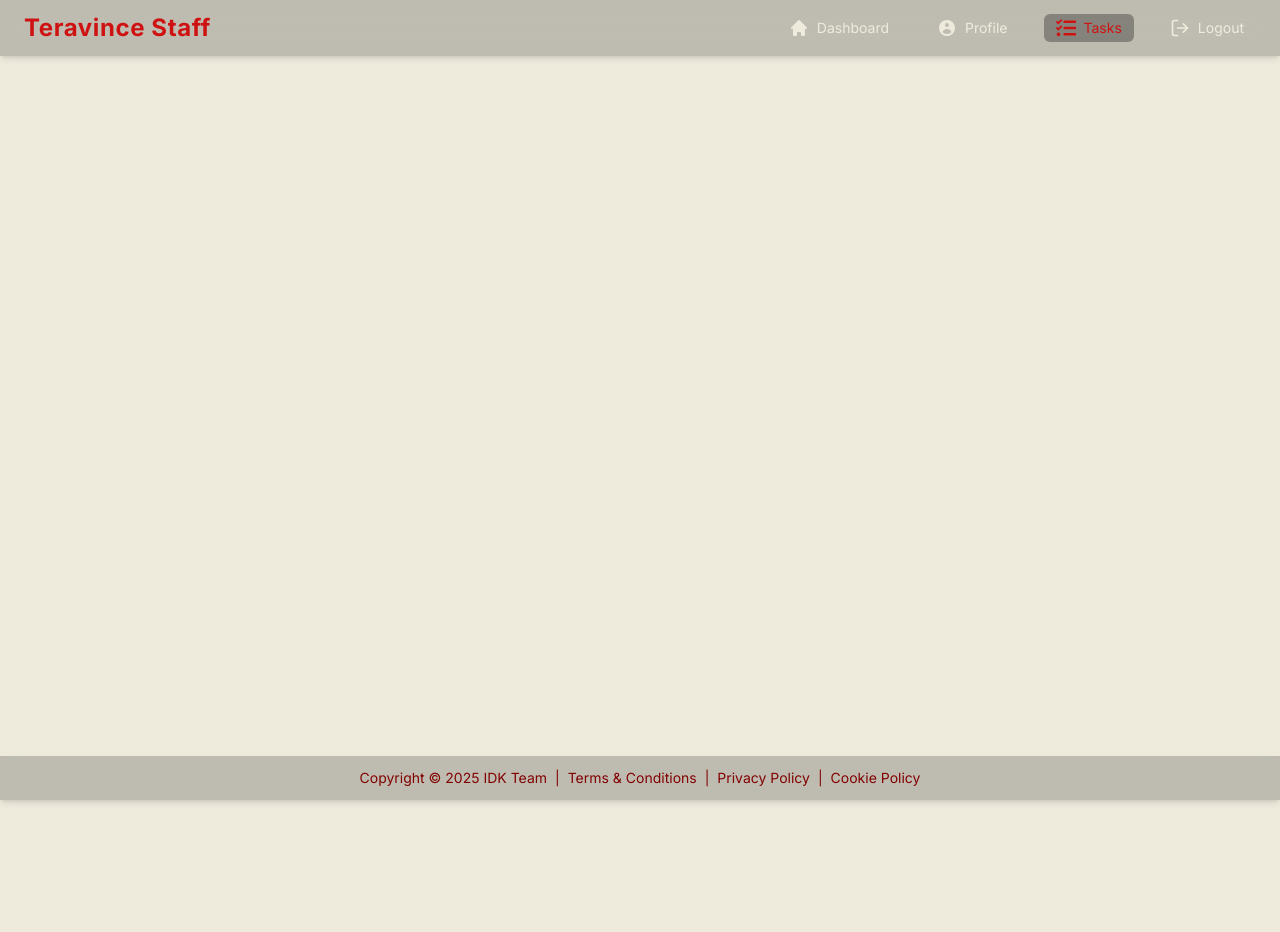
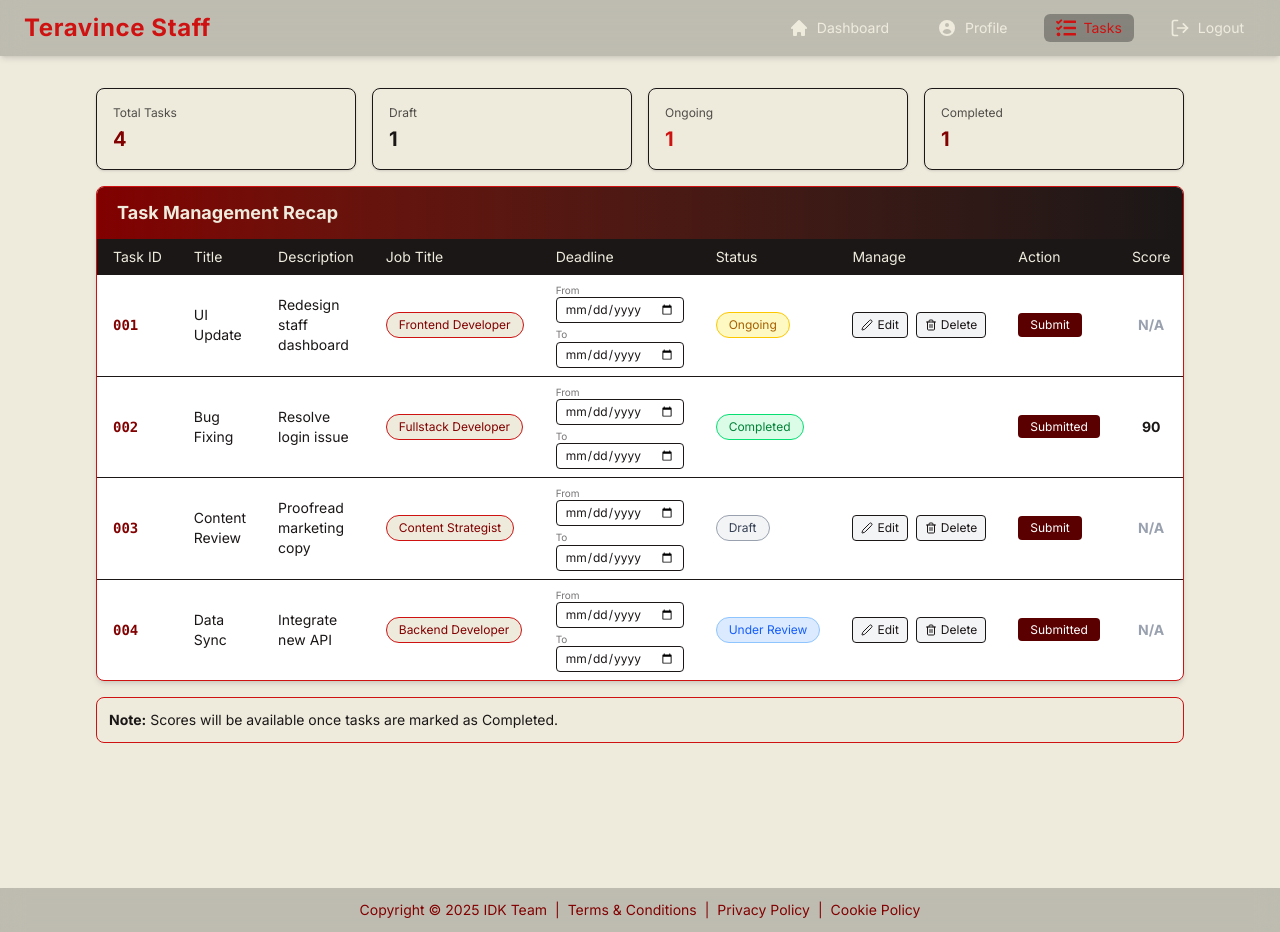
Before and after one commit to MBrillian354/teravince, a React (Vite) app in the folder frontend/: page /staff-tasks in a window 1280 px wide. Before the commit the page ends 800 px from the top, so only its background shows below. Built offline with nearby package versions, Linux system fonts and the light colour scheme.

Commit message:
Task Feature

```diff
--- a/frontend/package.json
+++ b/frontend/package.json
@@ -14,6 +14,7 @@
     "@reduxjs/toolkit": "^2.8.2",
     "@tailwindcss/vite": "^4.1.11",
     "chart.js": "^4.5.0",
+    "lucide-react": "^0.536.0",
     "prop-types": "^15.8.1",
     "react": "^19.1.0",
     "react-chartjs-2": "^5.3.0",
--- a/frontend/src/App.jsx
+++ b/frontend/src/App.jsx
@@ -25,6 +25,7 @@ import StaffReport from './pages/StaffReport.jsx';
 
 import StaffDashboard from './pages/StaffDashboard';
 import MyProfileStaff from './pages/StaffMyProfile.jsx';
+import StaffTasks from './pages/StaffTasks.jsx';
 
 import PrivacyPolicy from './pages/PrivacyPolicy.jsx';
 import TermsAndConditions from './pages/TermsAndConditions.jsx';
@@ -75,6 +76,7 @@ function AppContent() {
           {/* Staff */}
           <Route path="/staff-dashboard" element={<StaffDashboard />} />
           <Route path="/staff-profile" element={<MyProfileStaff />} />
+          <Route path="/staff-tasks" element={<StaffTasks />} />
 
           {/* Legal */}
           <Route path="/privacy" element={<PrivacyPolicy />} />
--- a/frontend/src/components/Navbar.jsx
+++ b/frontend/src/components/Navbar.jsx
@@ -30,7 +30,7 @@ export default function Navbar() {
         staff: [
             { path: "/staff-dashboard", label: "(Staff) Dashboard" },
             { path: "/staff-tasks", label: "(Staff) Tasks" },
-            { path: "/staff-analytics", label: "(Staff) Analytics" },
+            // { path: "/staff-analytics", label: "(Staff) Analytics" },
             { path: "/staff-profile", label: "(Staff) Profile" }
         ]
     };
--- a/frontend/src/pages/Signin.jsx
+++ b/frontend/src/pages/Signin.jsx
@@ -7,12 +7,13 @@ function Signin() {
   const [error, setError] = useState('');
   const navigate = useNavigate();
 
-  // Dummy staff data
+  // Dummy staff data with split name fields
   const staffData = {
     staff: [
       {
         id: 1,
-        name: "John Doe",
+        firstName: "John",
+        lastName: "Doe",
         email: "john.doe@teravince.com",
         password: "password123!",
         role: "Admin",
@@ -64,7 +65,7 @@ function Signin() {
       );
 
       if (user) {
-        alert(`Login successful! Welcome, ${user.name}`);
+        alert(`Login successful! Welcome, ${user.firstName} ${user.lastName}`);
         navigate('/admin-dashboard');
       } else {
         setError('Invalid email or password.');
--- a/frontend/src/pages/StaffDashboard.jsx
+++ b/frontend/src/pages/StaffDashboard.jsx
@@ -5,7 +5,7 @@ import HistoryList from '../components/HistoryList';
 
 const StaffDashboard = () => {
   // Mock staff data from sign-up
-  const staff = { firstame: "John", lastName: "Yasuarini" };
+  const staff = { firstName: "John", lastName: "Yasuarini" };
 
   // Mock dashboard data
   const mockupData = [
--- /dev/null
+++ b/frontend/src/pages/StaffTasks.jsx
@@ -0,0 +1,215 @@
+import React, { useState } from "react";
+import { Edit2, Trash2 } from "lucide-react";
+
+const mockTasks = [
+  {
+    taskId: "001",
+    taskTitle: "UI Update",
+    taskDescription: "Redesign staff dashboard",
+    jobTitle: "Frontend Developer",
+    deadline: "2025-08-10",
+    status: "Ongoing",
+    submitted: false,
+    score: "N/A",
+  },
+  {
+    taskId: "002",
+    taskTitle: "Bug Fixing",
+    taskDescription: "Resolve login issue",
+    jobTitle: "Fullstack Developer",
+    deadline: "2025-08-12",
+    status: "Completed",
+    submitted: true,
+    score: "90",
+  },
+  {
+    taskId: "003",
+    taskTitle: "Content Review",
+    taskDescription: "Proofread marketing copy",
+    jobTitle: "Content Strategist",
+    deadline: "2025-08-15",
+    status: "Draft",
+    submitted: false,
+    score: "N/A",
+  },
+  {
+    taskId: "004",
+    taskTitle: "Data Sync",
+    taskDescription: "Integrate new API",
+    jobTitle: "Backend Developer",
+    deadline: "2025-08-20",
+    status: "Under Review",
+    submitted: true,
+    score: "N/A",
+  },
+];
+
+export default function StaffTask() {
+  const [dateRanges, setDateRanges] = useState(
+    mockTasks.reduce((acc, task) => {
+      acc[task.taskId] = { from: "", to: "" };
+      return acc;
+    }, {})
+  );
+
+  const handleChange = (taskId, field, value) => {
+    setDateRanges((prev) => ({
+      ...prev,
+      [taskId]: {
+        ...prev[taskId],
+        [field]: value,
+      },
+    }));
+  };
+
+  const handleEdit = (id) => alert(`Edit task ${id}`);
+  const handleDelete = (id) => {
+    if (window.confirm(`Are you sure you want to delete task ${id}?`)) {
+      alert(`Task ${id} deleted`);
+    }
+  };
+
+  const getStatusColor = (status) => {
+    switch (status) {
+      case "Completed":
+        return "text-green-700 bg-green-100 border-green-400";
+      case "Ongoing":
+        return "text-yellow-700 bg-yellow-100 border-yellow-400";
+      case "Draft":
+        return "text-gray-700 bg-gray-100 border-gray-400";
+      case "Under Review":
+        return "text-blue-600 bg-blue-100 border-blue-300";
+      default:
+        return "text-neutral-700 bg-neutral-100 border-neutral-400";
+    }
+  };
+
+  return (
+    <div className="min-h-screen bg-[#EEEBDD] text-[#1B1717] flex flex-col">
+      <main className="flex-1 w-full mx-auto px-4 py-4">
+        {/* Summary Cards */}
+        <div className="mb-4">
+          <div className="grid grid-cols-2 md:grid-cols-4 gap-4">
+            {[
+              { title: "Total Tasks", count: mockTasks.length, color: "text-[#810000]" },
+              { title: "Draft", count: mockTasks.filter((t) => t.status === "Draft").length, color: "text-[#1B1717]" },
+              { title: "Ongoing", count: mockTasks.filter((t) => t.status === "Ongoing").length, color: "text-[#CE1212]" },
+              { title: "Completed", count: mockTasks.filter((t) => t.status === "Completed").length, color: "text-[#810000]" },
+            ].map((card, i) => (
+              <div
+                key={i}
+                className="bg-[#EEEBDD] rounded-lg p-4 shadow-sm border border-[#1B1717] transition-transform hover:scale-105 hover:shadow-md"
+              >
+                <h3 className="text-xs font-medium text-[#1B1717] opacity-75">{card.title}</h3>
+                <p className={`text-xl font-bold mt-1 ${card.color}`}>{card.count}</p>
+              </div>
+            ))}
+          </div>
+        </div>
+
+        {/* Table */}
+        <div className="bg-white rounded-lg shadow-md border border-[#CE1212] overflow-hidden flex flex-col mb-4">
+          <div className="bg-gradient-to-r from-[#810000] to-[#1B1717] px-5 py-3">
+            <h2 className="text-lg font-semibold text-[#EEEBDD]">Task Management Recap</h2>
+          </div>
+
+          <div className="w-full">
+            <table className="w-full text-sm">
+              <thead className="bg-[#1B1717] text-[#EEEBDD]">
+                <tr>
+                  {["Task ID", "Title", "Description", "Job Title", "Deadline", "Status", "Manage", "Action", "Score"].map(
+                    (label, idx) => (
+                      <th key={idx} className="px-4 py-2 text-left font-medium whitespace-nowrap">
+                        {label}
+                      </th>
+                    )
+                  )}
+                </tr>
+              </thead>
+              <tbody className="divide-y divide-[#1B1717]">
+                {mockTasks.map((task) => (
+                  <tr key={task.taskId} className="hover:bg-[#F7F6F2] transition">
+                    <td className="px-4 py-2 font-mono text-[#810000] font-semibold whitespace-nowrap">{task.taskId}</td>
+                    <td className="px-4 py-2 font-medium">{task.taskTitle}</td>
+                    <td className="px-4 py-2 text-[#1B1717]">{task.taskDescription}</td>
+                    <td className="px-4 py-2">
+                      <span className="inline-block px-3 py-1 text-xs whitespace-nowrap bg-[#EEEBDD] text-[#810000] border border-[#CE1212] rounded-full">
+                        {task.jobTitle}
+                      </span>
+                    </td>
+                    <td className="px-4 py-2">
+                      <div className="flex flex-col gap-1">
+                        <div className="flex flex-col">
+                          <label className="text-[10px] opacity-60">From</label>
+                          <input
+                            type="date"
+                            value={dateRanges[task.taskId].from}
+                            onChange={(e) => handleChange(task.taskId, "from", e.target.value)}
+                            className="border border-[#1B1717] rounded px-2 py-1 text-xs"
+                          />
+                        </div>
+                        <div className="flex flex-col">
+                          <label className="text-[10px] opacity-60">To</label>
+                          <input
+                            type="date"
+                            value={dateRanges[task.taskId].to}
+                            onChange={(e) => handleChange(task.taskId, "to", e.target.value)}
+                            className="border border-[#1B1717] rounded px-2 py-1 text-xs"
+                          />
+                        </div>
+                      </div>
+                    </td>
+                    <td className="px-4 py-2">
+                      <span className={`inline-block whitespace-nowrap text-xs font-medium px-3 py-1 rounded-full border ${getStatusColor(task.status)}`}>
+                        {task.status}
+                      </span>
+                    </td>
+                    <td className="px-4 py-2">
+                      <div className="flex gap-2">
+                        {task.status !== "Completed" && (
+                          <button
+                            onClick={() => handleEdit(task.taskId)}
+                            className="flex items-center gap-1 bg-gray-100 hover:bg-gray-200 text-[#1B1717] px-2 py-1 rounded text-xs border border-[#1B1717]"
+                          >
+                            <Edit2 className="w-3 h-3" /> Edit
+                          </button>
+                        )}
+                        {task.status !== "Completed" && (
+                          <button
+                            onClick={() => handleDelete(task.taskId)}
+                            className="flex items-center gap-1 bg-gray-100 hover:bg-gray-200 text-[#1B1717] px-2 py-1 rounded text-xs border border-[#1B1717]"
+                          >
+                            <Trash2 className="w-3 h-3" /> Delete
+                          </button>
+                        )}
+                      </div>
+                    </td>
+                    <td className="px-4 py-2 text-xs">
+                      {task.submitted ? (
+                        <span className="bg-[#5A0000] hover:bg-[#400000] text-white px-3 py-1 rounded text-xs">Submitted</span>
+                      ) : (
+                        <button className="bg-[#5A0000] hover:bg-[#400000] text-white px-3 py-1 rounded text-xs">
+                          Submit
+                        </button>
+                      )}
+                    </td>
+                    <td className="px-4 py-2 text-center">
+                      <span className={`font-bold ${task.score !== "N/A" ? "text-[#1B1717]" : "text-gray-400"}`}>
+                        {task.score}
+                      </span>
+                    </td>
+                  </tr>
+                ))}
+              </tbody>
+            </table>
+          </div>
+        </div>
+
+        {/* Score Availability Note */}
+        <div className="bg-[#EEEBDD] p-3 rounded-lg border border-[#CE1212] text-sm text-[#1B1717]">
+          <p><span className="font-semibold">Note:</span> Scores will be available once tasks are marked as Completed.</p>
+        </div>
+      </main>
+    </div>
+  );
+}
```
Also changed, not shown: frontend/src/pages/StaffMyProfile.jsx (+38 -25 lines), 1 other file (tests, documents, lock files or other folders).
